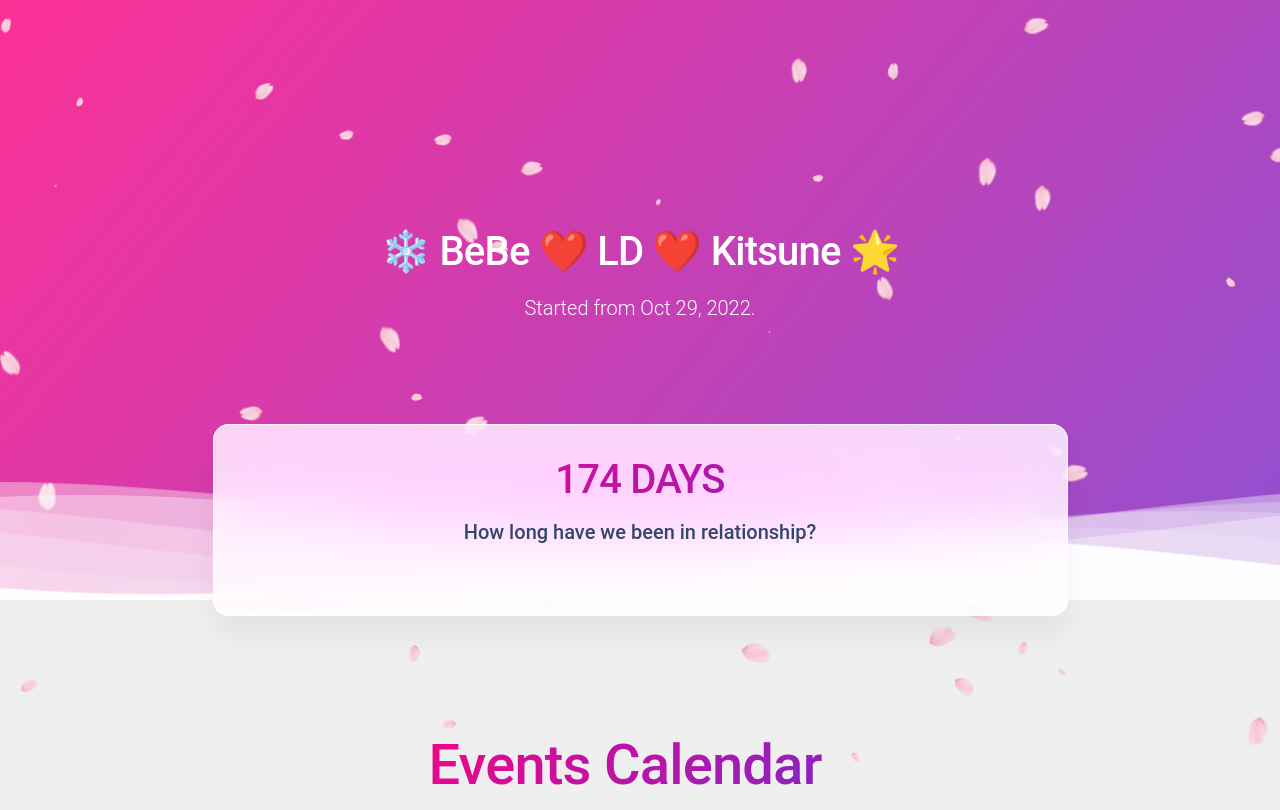
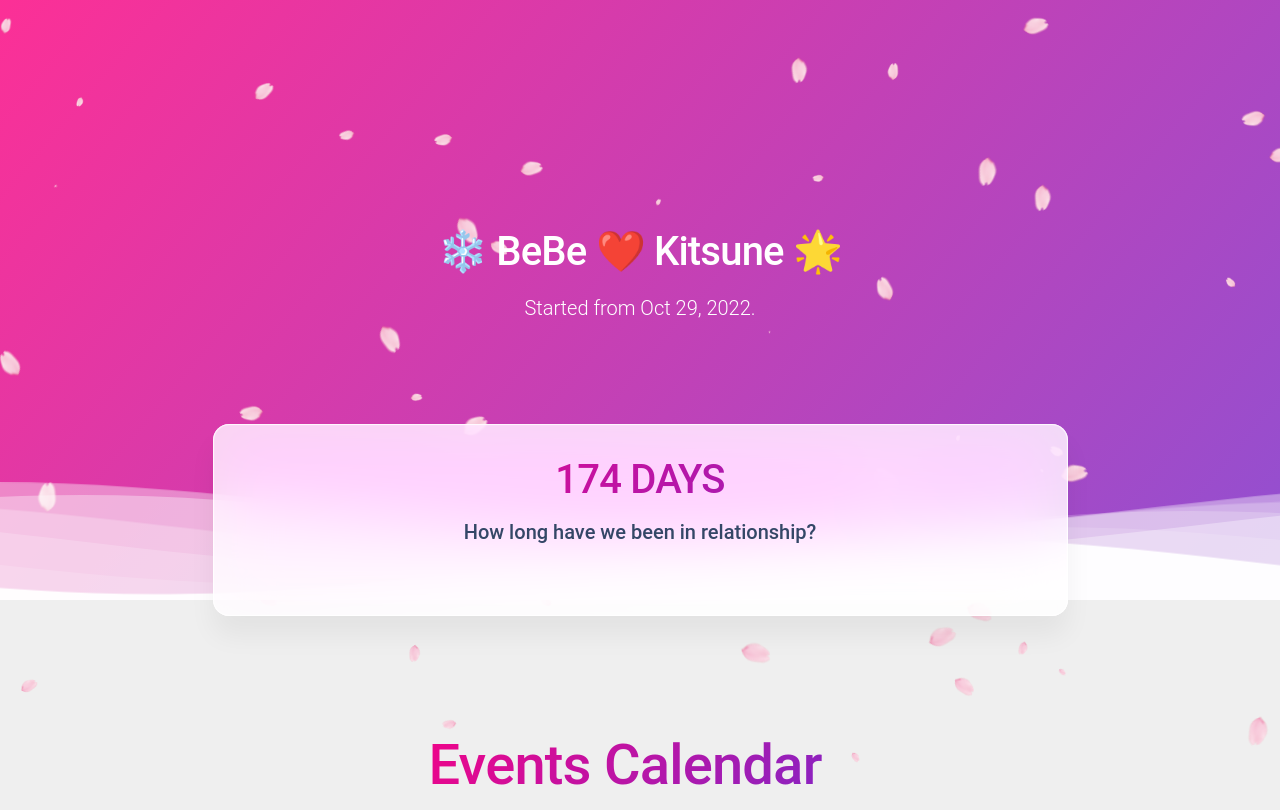
Before and after one commit to WiredStudioz/loves.github.io, a plain HTML site: page docs/index.html in a window 1280 px wide. Shown: the top 810 px of the page. Drawn offline with Linux system fonts and the light colour scheme.

Commit message:
Update index.html

```diff
--- a/docs/index.html
+++ b/docs/index.html
@@ -22,7 +22,7 @@
         <div class="container">
             <div class="row">
                 <div class="col-lg-7 text-center mx-auto">
-                    <h1 class="text-white pt-3 mt-n5">❄️ BeBe ❤️ LD ❤️ Kitsune 🌟</h1>
+                    <h1 class="text-white pt-3 mt-n5">❄️ BeBe ❤️ Kitsune 🌟</h1>
                     <p class="lead text-white mt-3">Started from Oct 29, 2022.</p>
                 </div>
             </div>
```
